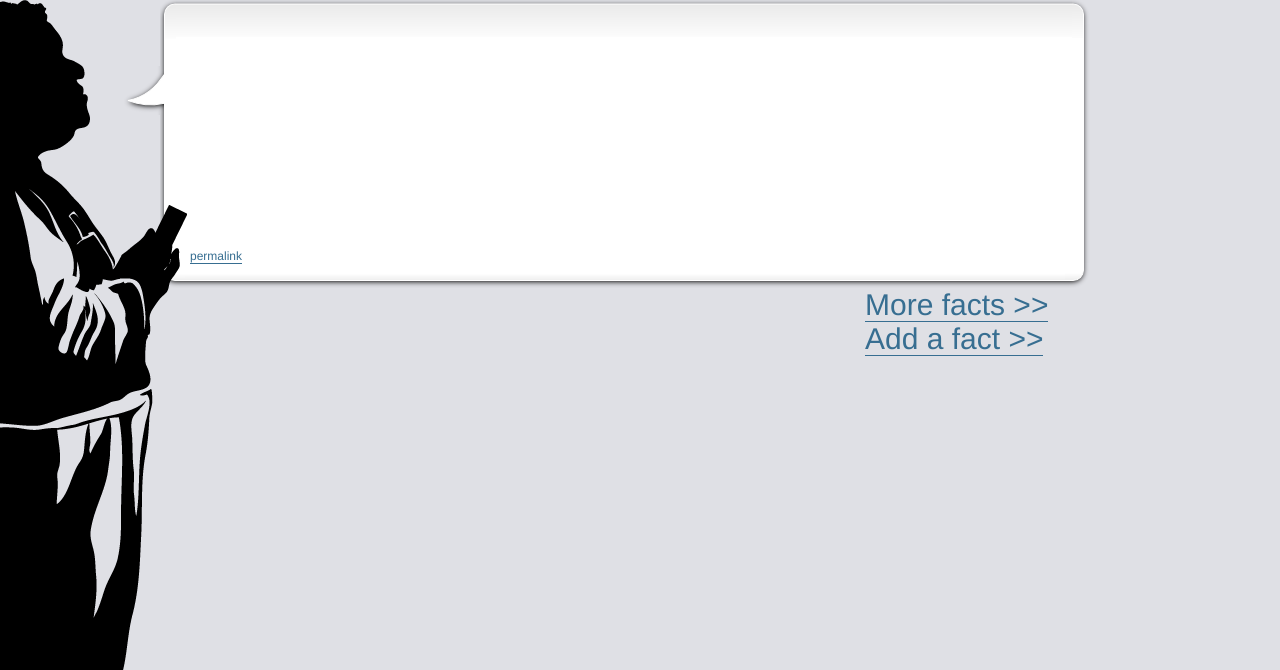
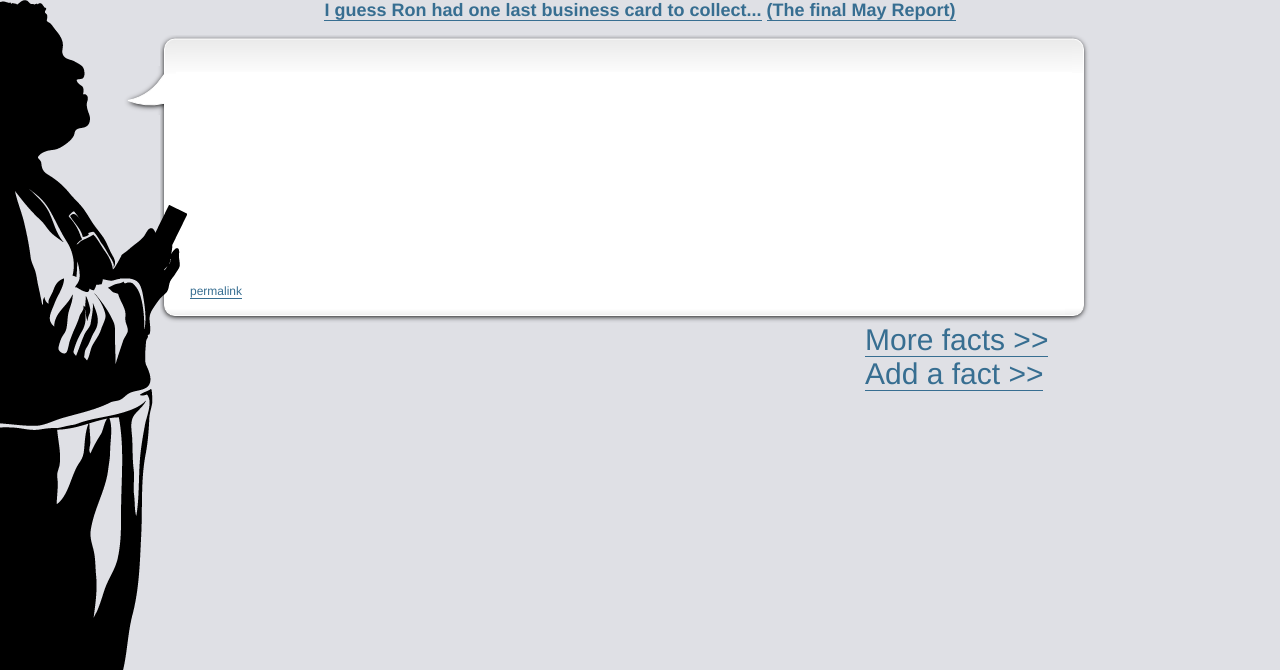
Before and after one commit to tsaylor/ronmayfacts, a Django app: template facts/templates/home.html in a window 1280 px wide. Shown: the part 40-710 px from the top of the page. Run offline with Django 3.2, Linux system fonts and the light colour scheme; the template is opened without the code that fills it: values that come from a table or form of the project are taken from there, others are empty; parts of the project's set-up code (start-up, migrations or seed data) failed here and were passed over.

Commit message:
RIP Ron May

```diff
--- a/facts/templates/home.html
+++ b/facts/templates/home.html
@@ -12,6 +12,7 @@
 {% endblock sidebar %}
 
 {% block content %}
+<div style="text-align: center;"><h2><a href="http://ronmayfacts.com/facts/15/">I guess Ron had one last business card to collect...</a> <a href="http://themayreport.com/2013/06/24/the-may-report-final-report-no-really/">(The final May Report)</a></h2></div><br>
 <div class="bubble">
 <div class="bubbleleft">
 <div class="bubbleright">
```
